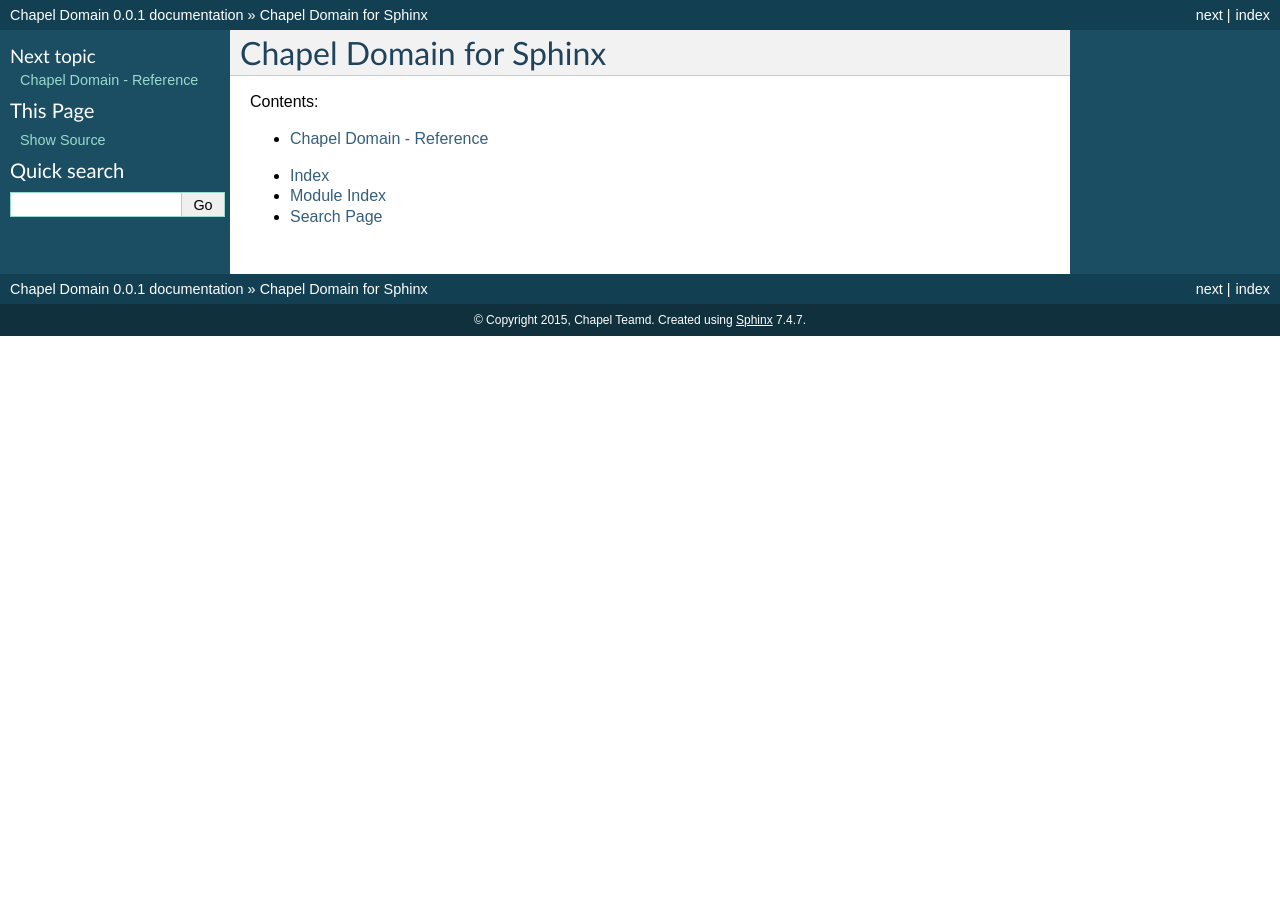
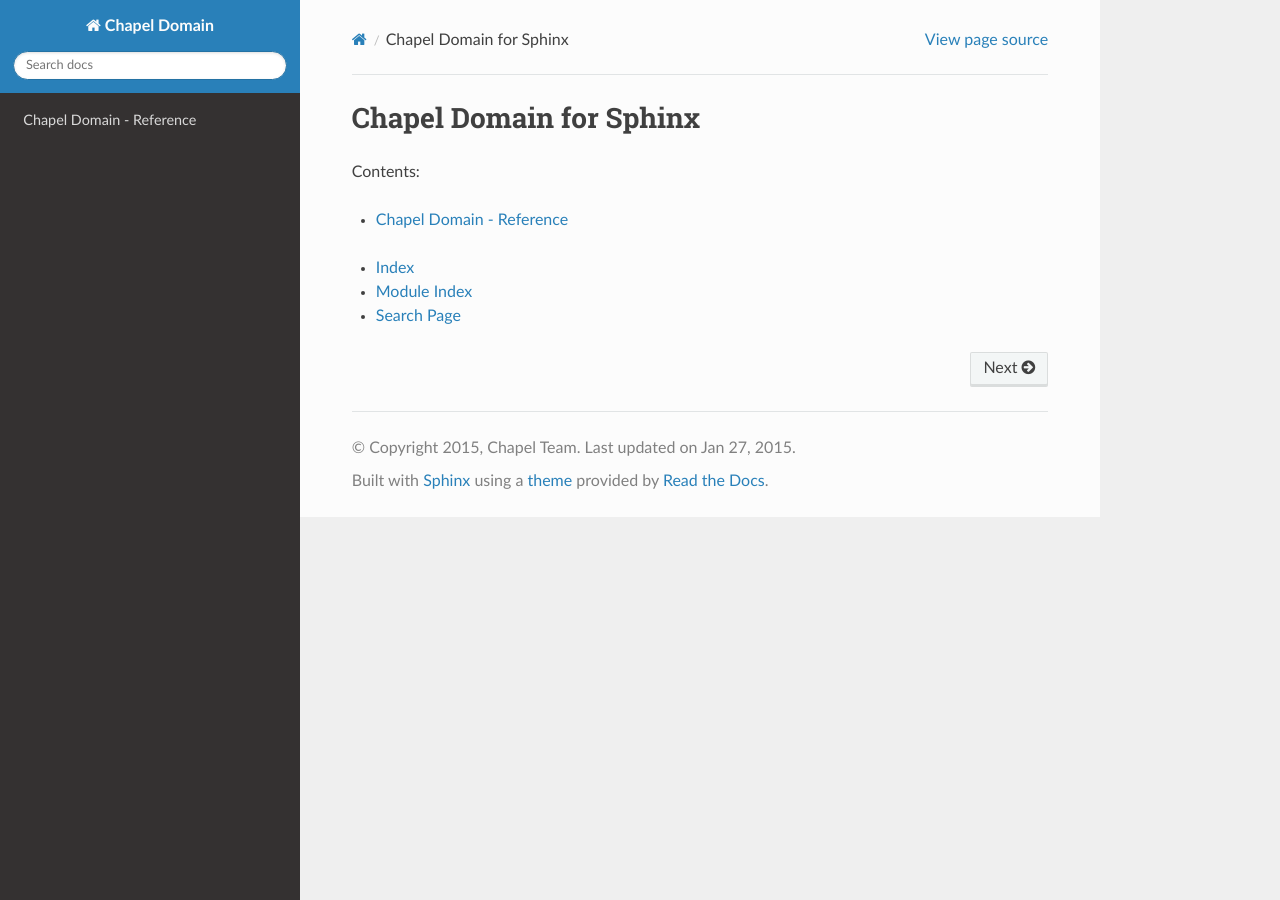
Before and after one commit to chapel-lang/sphinxcontrib-chapeldomain, a Sphinx documentation site: the page built from docs/index.rst, in a window 1280 px wide. Built offline with Sphinx 7.4.7 and the Read the Docs theme 2.0.0, drawn with Linux system fonts in a browser that asks for light colours; the version number could not be read and is left out.

Commit message:
Improve docs/conf.py.
* Use sphinx_rtd_theme.
* Use last commit date as "last updated" date.
* Fix typo.

```diff
--- a/docs/conf.py
+++ b/docs/conf.py
@@ -15,15 +15,17 @@
 import sys
 import os
 
+on_rtd = os.environ.get('READTHEDOCS', None) == 'True'
+
 # If extensions (or modules to document with autodoc) are in another directory,
 # add these directories to sys.path here. If the directory is relative to the
 # documentation root, use os.path.abspath to make it absolute, like shown here.
-#sys.path.insert(0, os.path.abspath('.'))
+sys.path.insert(0, os.path.abspath('..'))
 
 # -- General configuration ------------------------------------------------
 
 # If your documentation needs a minimal Sphinx version, state it here.
-#needs_sphinx = '1.0'
+needs_sphinx = '1.0'
 
 # Add any Sphinx extension module names here, as strings. They can be
 # extensions coming with Sphinx (named 'sphinx.ext.*') or your custom
@@ -32,6 +34,7 @@
     'sphinx.ext.autodoc',
     'sphinx.ext.intersphinx',
     'sphinx.ext.viewcode',
+    'sphinxcontrib.chapeldomain',
 ]
 
 # Add any paths that contain templates here, relative to this directory.
@@ -48,16 +51,17 @@
 
 # General information about the project.
 project = u'Chapel Domain'
-copyright = u'2015, Chapel Teamd'
+copyright = u'2015, Chapel Team'
 
 # The version info for the project you're documenting, acts as replacement for
 # |version| and |release|, also used in various other places throughout the
 # built documents.
 #
 # The short X.Y version.
-version = '0.0.1'
+import sphinxcontrib.chapeldomain
+version = sphinxcontrib.chapeldomain.VERSION
 # The full version, including alpha/beta/rc tags.
-release = '0.0.1'
+release = sphinxcontrib.chapeldomain.VERSION
 
 # The language for content autogenerated by Sphinx. Refer to documentation
 # for a list of supported languages.
@@ -68,6 +72,7 @@
 #today = ''
 # Else, today_fmt is used as the format for a strftime call.
 #today_fmt = '%B %d, %Y'
+today_fmt = '%Y-%m-%d'
 
 # List of patterns, relative to source directory, that match files and
 # directories to ignore when looking for source files.
@@ -102,7 +107,10 @@
 
 # The theme to use for HTML and HTML Help pages.  See the documentation for
 # a list of builtin themes.
-html_theme = 'default'
+if not on_rtd:
+    import sphinx_rtd_theme
+    html_theme = 'sphinx_rtd_theme'
+    html_theme_path = [sphinx_rtd_theme.get_html_theme_path()]
 
 # Theme options are theme-specific and customize the look and feel of a theme
 # further.  For a list of options available for each theme, see the
@@ -140,7 +148,8 @@
 
 # If not '', a 'Last updated on:' timestamp is inserted at every page bottom,
 # using the given strftime format.
-#html_last_updated_fmt = '%b %d, %Y'
+git_cmd = "git log --pretty=format:'%ai, commit %h' --date=local -n1"
+html_last_updated_fmt = os.popen(git_cmd).read()
 
 # If true, SmartyPants will be used to convert quotes and dashes to
 # typographically correct entities.
@@ -201,7 +210,7 @@
 #  author, documentclass [howto, manual, or own class]).
 latex_documents = [
   ('index', 'ChapelDomain.tex', u'Chapel Domain Documentation',
-   u'Chapel Teamd', 'manual'),
+   u'Chapel Team', 'manual'),
 ]
 
 # The name of an image file (relative to this directory) to place at the top of
@@ -231,7 +240,7 @@
 # (source start file, name, description, authors, manual section).
 man_pages = [
     ('index', 'chapeldomain', u'Chapel Domain Documentation',
-     [u'Chapel Teamd'], 1)
+     [u'Chapel Team'], 1)
 ]
 
 # If true, show URL addresses after external links.
@@ -245,7 +254,7 @@
 #  dir menu entry, description, category)
 texinfo_documents = [
   ('index', 'ChapelDomain', u'Chapel Domain Documentation',
-   u'Chapel Teamd', 'ChapelDomain', 'One line description of project.',
+   u'Chapel Team', 'ChapelDomain', 'One line description of project.',
    'Miscellaneous'),
 ]
 
```
